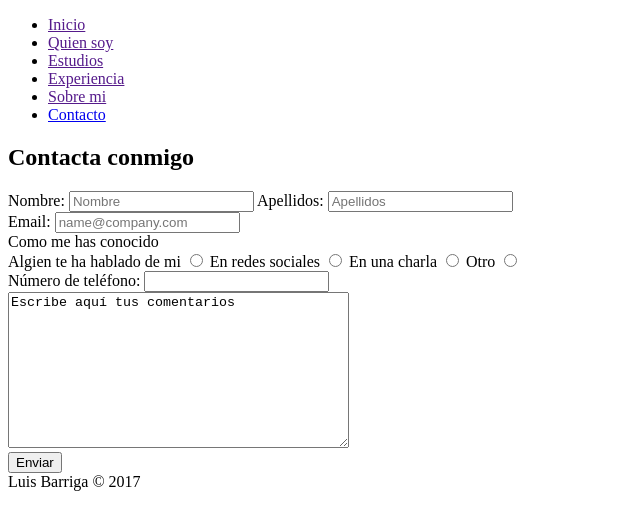
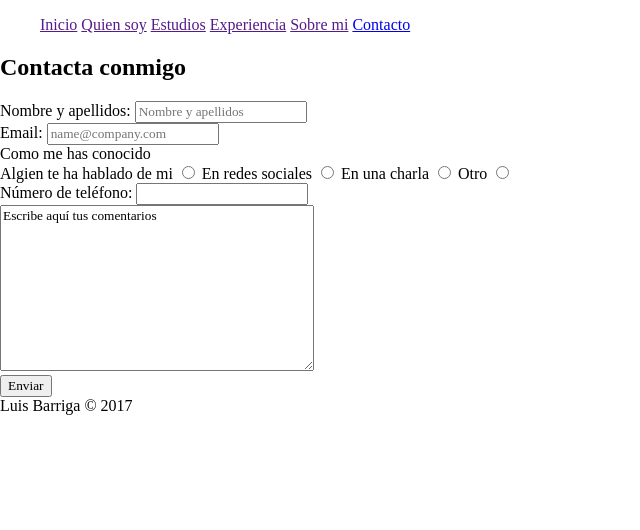
Before and after one commit to Alcaudon/PRACTICA_HTML5_CSS3_JS, a plain HTML site: page contact.html in a window 1280 px wide. Shown: the whole page, without its empty margins (0-640 px from the left). Drawn offline with Linux system fonts and the light colour scheme.

Commit message:
Empezamos a trabajar en el CSS style

```diff
--- a/contacto.html
+++ b/contact.html
@@ -1,13 +1,15 @@
 <!DOCTYPE html>
+<html lang="es">
 <html>
     <head>
         <meta charset="UTF-8">
+        <link rel="stylesheet" type="text/css" href="./styles/style.css">
         <title>Contacto</title>
     </head>
     <body>
         <nav class="navbar">
             <ul class="navbar-list">
-                <li class="navbar-item active">
+                <li class="navbar-item">
                     <a href>Inicio</a>
                 </li>
                 <li class="navbar-item">
@@ -22,7 +24,7 @@
                 <li class="navbar-item">
                     <a href>Sobre mi</a>
                 </li>
-                <li class="navbar-item">
+                <li class="navbar-item active">
                     <a href="contact.html">Contacto</a>
                 </li>
             </ul>
@@ -37,11 +39,8 @@
                         <div class="form">
                             <form name="contacto" method="get">
                                 <div class="form-row">
-                                    <label for="nombre">Nombre:</label>
-                                    <input type="text" id="nombre" name="nombre" placeholder="Nombre" required>
-
-                                    <label for="apellidos">Apellidos:</label>
-                                    <input type="text" id="apellidos" name="apellidos" placeholder="Apellidos" required>
+                                    <label for="nombre">Nombre y apellidos:</label>
+                                    <input type="text" id="nombre" name="nombre" placeholder="Nombre y apellidos" required>
                                 </div>
 
                                 <div class="form-row">
--- a/styles/style.css
+++ b/styles/style.css
@@ -1,4 +1,5 @@
 * {
+    font-family: 'Alegreya', serif;
     box-sizing: border-box;
     -webkit-box-sizing: border-box;
     -moz-box-sizing: border-box;
@@ -11,6 +12,7 @@ body {
     --secondary-text-color: #A4A4A4;
 }
 
+
 .header > .title-img {
     background-size: 100% 100%;
     background-repeat: no-repeat;
@@ -18,3 +20,9 @@ body {
     background-image: url(../images/imagen_portada.jpg);
     height: 100vh;
 }
+
+.navbar > .navbar-list > .navbar-item {
+    font-family: 'Oswald', sans-serif;
+    display: inline-block;
+    font-size: 16px;
+}
```
Also changed, not shown: index.html (+2 -0 lines).
